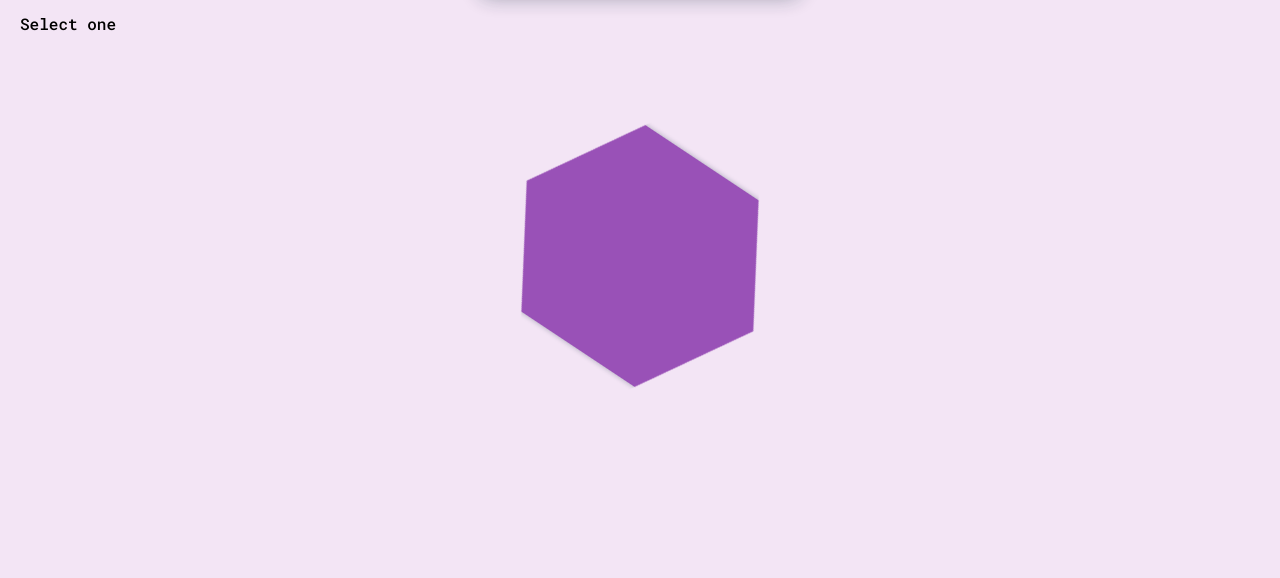
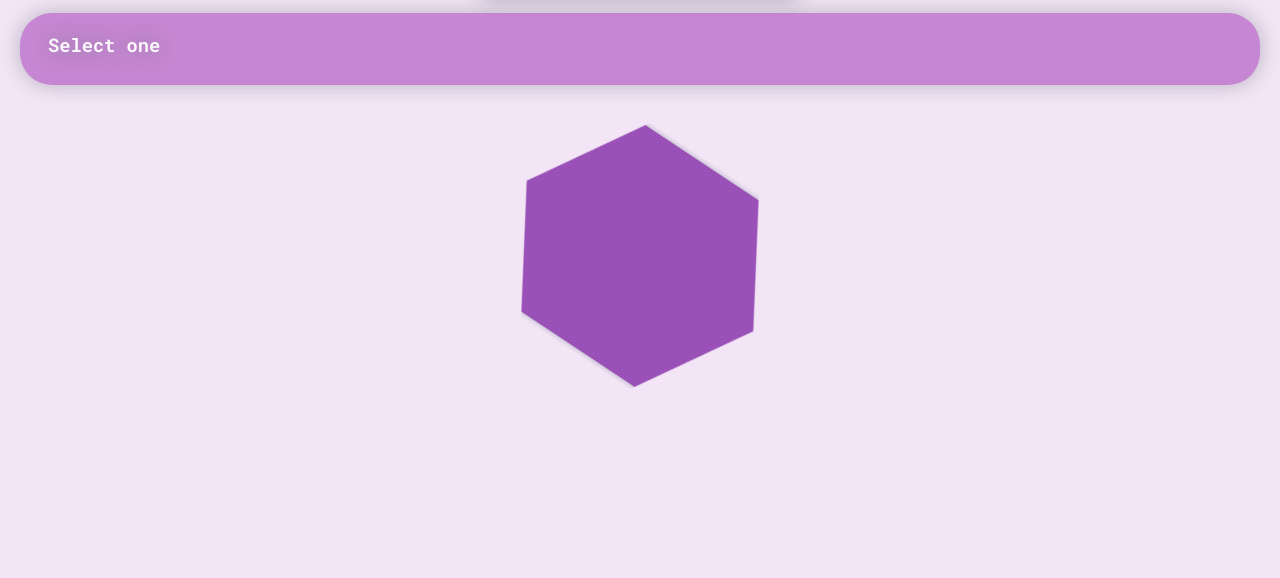
Before and after one commit to Khaumpp5/Khaumpp5.github.io, a plain HTML site: page index.html in a window 1280 px wide. Both pictures are taken after a click on the button "Skills". Shown: the part 144-722 px from the top of the page. Drawn offline with Linux system fonts and the light colour scheme.

Commit message:
New skill Background

```diff
--- a/index.js
+++ b/index.js
@@ -16,8 +16,7 @@ const frontend = `
         <li>HTML & CSS</li>
         <li>React</li>
       </ul>
-      </div>
-`;
+      </div>`;
 
 const backend = `
       <h3>backend</h3>
@@ -90,7 +89,7 @@ SkillsButton.addEventListener("click", () => {
 
   </div>
   <div class="skill-sets-content">
-    Select one
+    <h3>Select one<h3>
   </div>
   `;
 
--- a/style.css
+++ b/style.css
@@ -293,6 +293,23 @@
     box-shadow: rgba(44, 62, 80, 0.5) 0px 0px 20px;
     opacity: 0.9;
   }
+
+  .skill-sets-content {
+    background-color: var(--purple-400);
+    opacity: 0.6;
+    border-radius: 2rem;
+    height: calc(auto + auto);
+    padding: 1rem 0px 25px 25px;
+    box-shadow: rgba(44, 62, 80, 0.5) 0px 0px 20px;
+    transition: height 3s cubic-bezier(0.075, 0.82, 0.165, 1);
+  }
+
+  .skill-sets-content h3, li, ul {
+    text-shadow: #2c3e50 0px 0px 20px;
+    opacity: 1;
+    color: rgb(255, 255, 255);
+  }
+
 }
 
 @layer component-styles {
```
